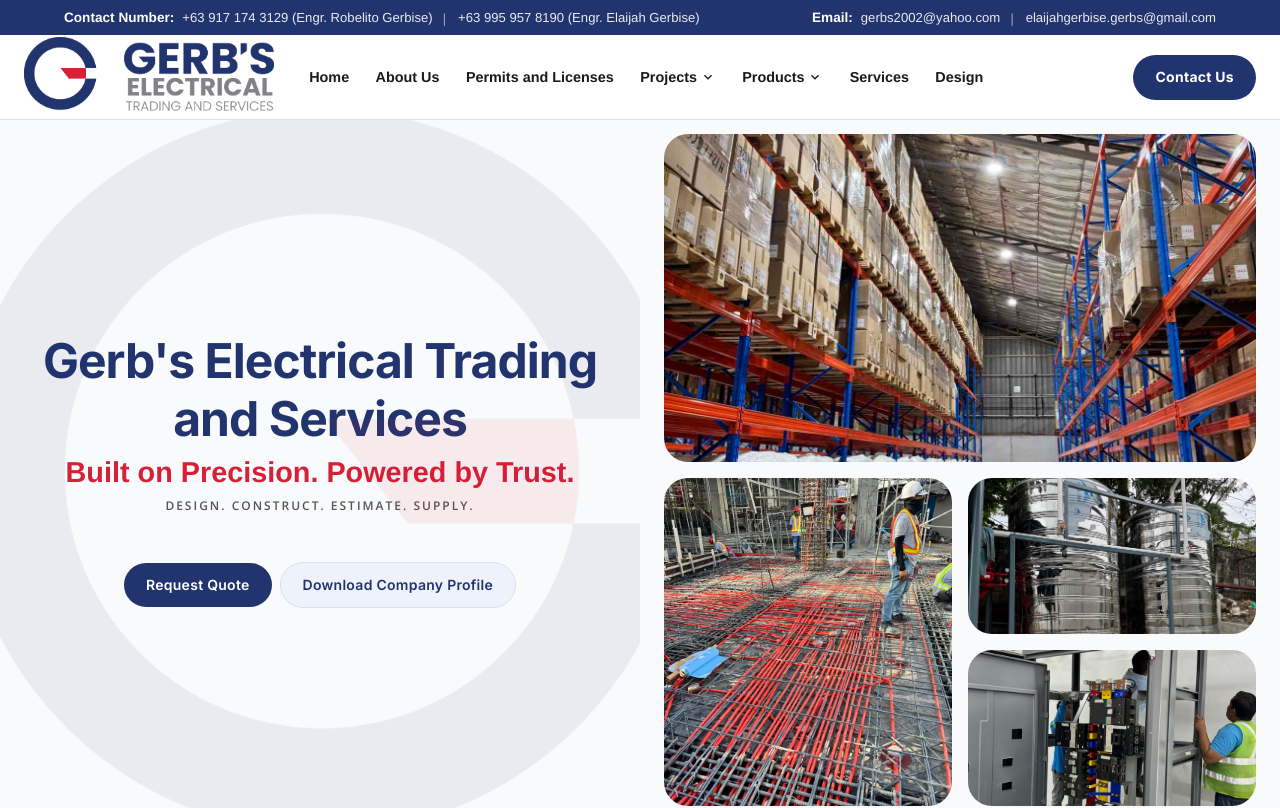
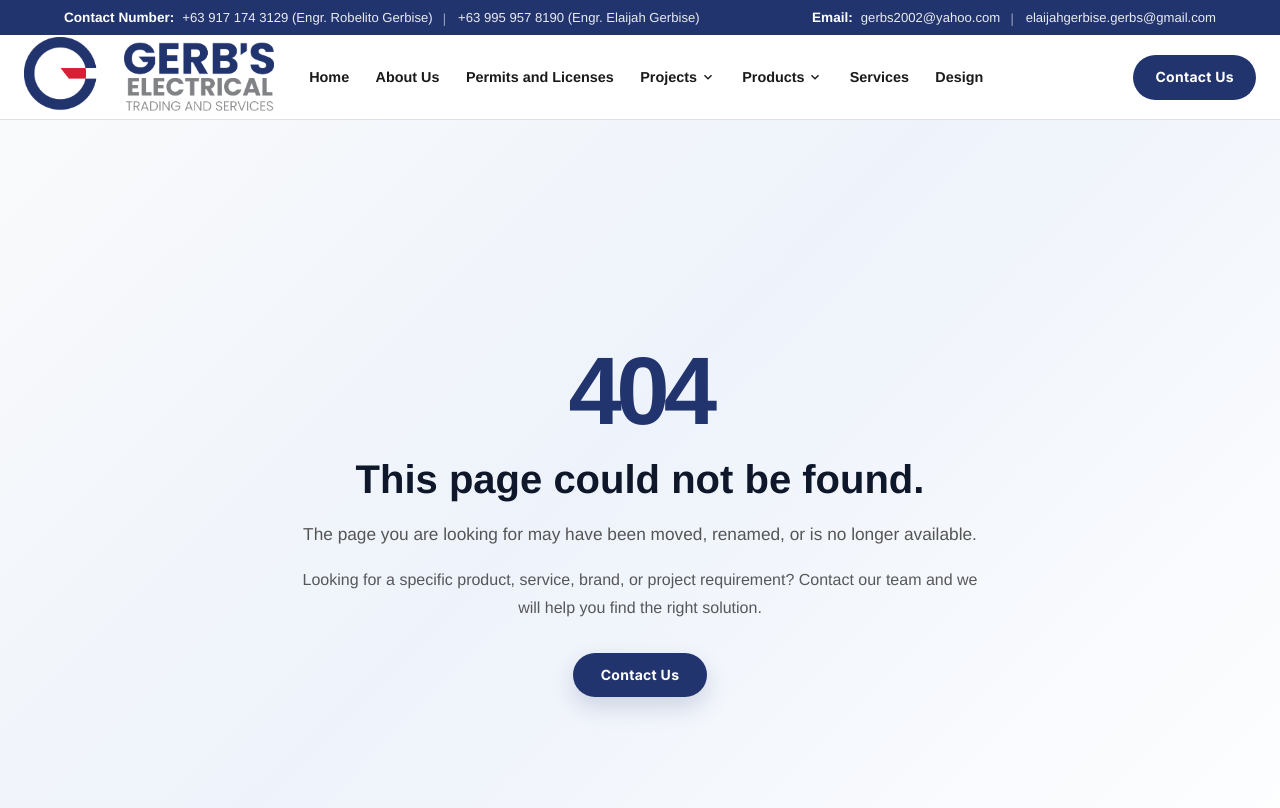
Before and after one commit to mickolapuz/Gerbs-Electrical-Website, a React (Vite) app: page /products/safety-and-security/safeway-systems in a window 1280 px wide. Shown: the top 808 px of the page. Built offline with nearby package versions, Linux system fonts and the light colour scheme.

Commit message:
Added not found page

```diff
--- /dev/null
+++ b/src/pages/NotFoundPage.tsx
@@ -0,0 +1,121 @@
+import { Box, Button, Container, Typography } from "@mui/material";
+import { Link as RouterLink } from "react-router";
+
+const styles = {
+  page: {
+    width: "100%",
+    minHeight: "100vh",
+    display: "flex",
+    alignItems: "center",
+    justifyContent: "center",
+    background:
+      "linear-gradient(135deg, #F9FAFB 0%, #EEF3FB 45%, #FFFFFF 100%)",
+    px: 2,
+  },
+
+  content: {
+    textAlign: "center",
+    maxWidth: 680,
+    mx: "auto",
+    py: { xs: 8, md: 10 },
+  },
+
+  errorCode: {
+    color: "#22346E",
+    fontWeight: 900,
+    fontSize: { xs: "4rem", sm: "5rem", md: "6rem" },
+    lineHeight: 1,
+    letterSpacing: "-0.06em",
+  },
+
+  title: {
+    mt: 2,
+    color: "#0F172A",
+    fontWeight: 850,
+    fontSize: { xs: "1.8rem", md: "2.5rem" },
+    lineHeight: 1.2,
+  },
+
+  description: {
+    mt: 2,
+    color: "text.secondary",
+    fontSize: { xs: "1rem", md: "1.08rem" },
+    lineHeight: 1.8,
+  },
+
+  helperText: {
+    mt: 2,
+    color: "rgba(26,26,26,0.72)",
+    fontSize: { xs: "0.95rem", md: "1rem" },
+    lineHeight: 1.7,
+  },
+
+  buttonWrapper: {
+    mt: 4,
+    display: "flex",
+    justifyContent: "center",
+  },
+
+  button: {
+    borderRadius: "999px",
+    px: 3.5,
+    py: 1.25,
+    textTransform: "none",
+    fontWeight: 800,
+    color: "#FFFFFF",
+    backgroundColor: "#22346E",
+    boxShadow: "0 10px 24px rgba(34,52,110,0.18)",
+
+    "&:hover": {
+      backgroundColor: "#1B2A59",
+      boxShadow: "0 14px 30px rgba(34,52,110,0.24)",
+    },
+
+    "&:focus-visible": {
+      outline: "3px solid rgba(34,52,110,0.25)",
+      outlineOffset: "4px",
+    },
+  },
+};
+
+const NotFoundPage = () => {
+  return (
+    <Box component="main" sx={styles.page}>
+      <Container maxWidth="md">
+        <Box sx={styles.content}>
+          <Typography component="p" sx={styles.errorCode}>
+            404
+          </Typography>
+
+          <Typography component="h1" sx={styles.title}>
+            This page could not be found.
+          </Typography>
+
+          <Typography component="p" sx={styles.description}>
+            The page you are looking for may have been moved, renamed, or is no
+            longer available.
+          </Typography>
+
+          <Typography component="p" sx={styles.helperText}>
+            Looking for a specific product, service, brand, or project
+            requirement? Contact our team and we will help you find the right
+            solution.
+          </Typography>
+
+          <Box sx={styles.buttonWrapper}>
+            <Button
+              component={RouterLink}
+              to="/#contact-us"
+              sx={styles.button}
+              aria-label="Go to contact us section"
+            >
+              Contact Us
+            </Button>
+          </Box>
+        </Box>
+      </Container>
+    </Box>
+  );
+};
+
+export default NotFoundPage;
--- a/src/routes/router.tsx
+++ b/src/routes/router.tsx
@@ -2,6 +2,7 @@
 
 import MainLayout from "../layouts/MainLayout";
 import MainPage from "../pages/MainPage";
+import NotFoundPage from "../pages/NotFoundPage";
 
 const router = createBrowserRouter([
   {
@@ -68,7 +69,7 @@
       },
       {
         path: "*",
-        Component: MainPage,
+        Component: NotFoundPage,
       },
     ],
   },
```
